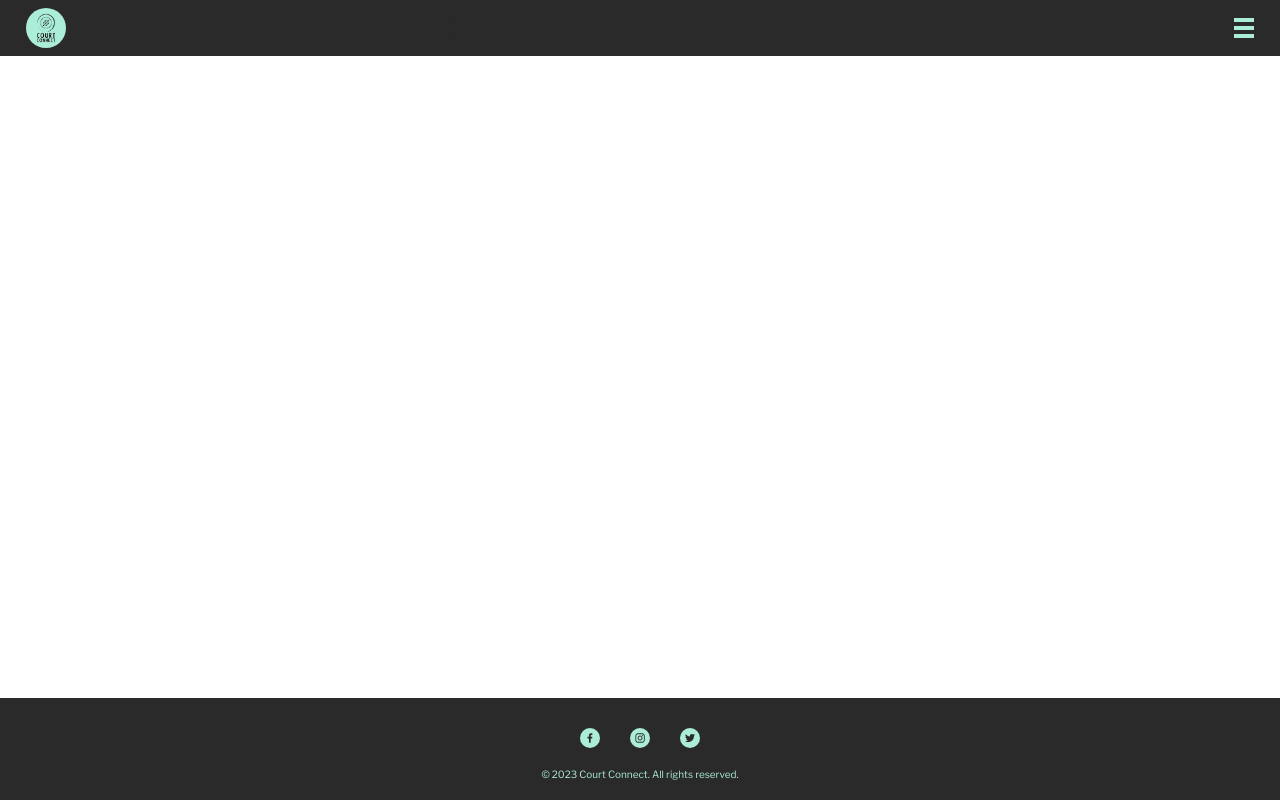
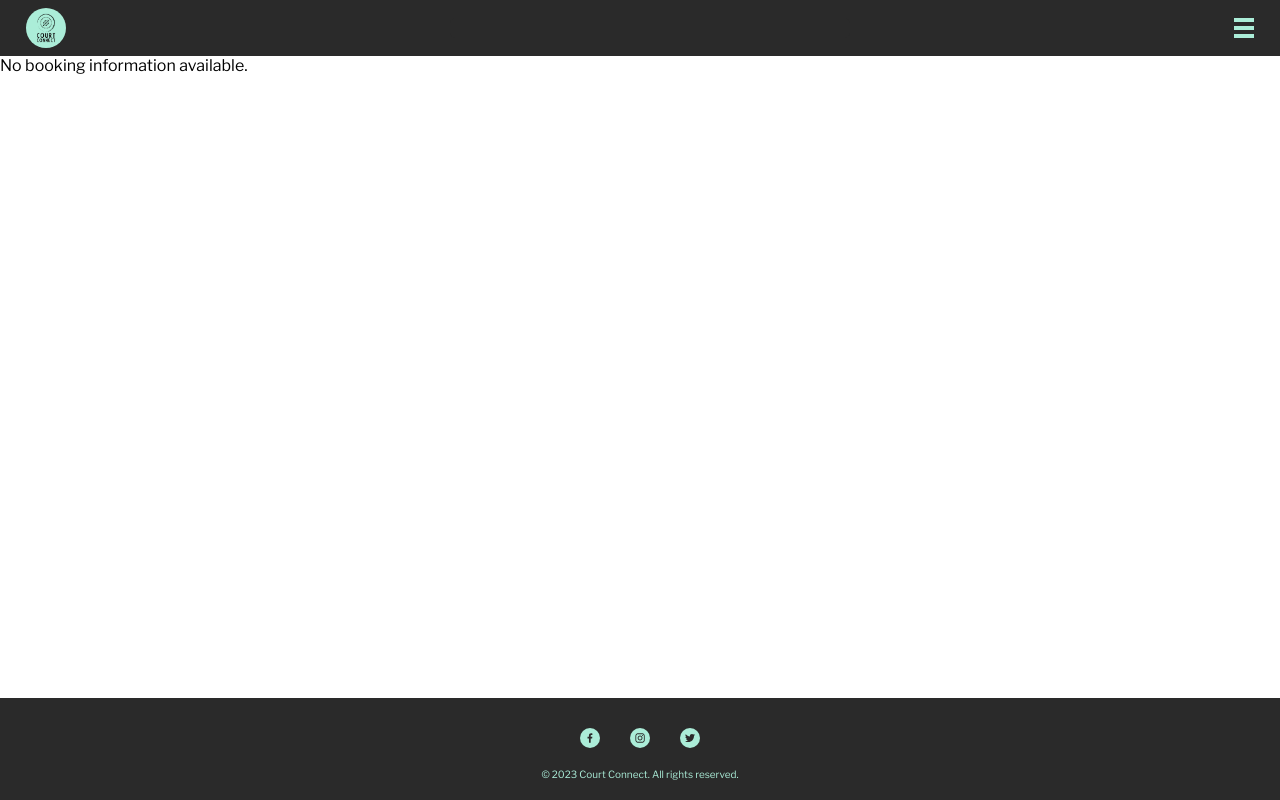
Before and after one commit to BuzSaliji/t3a2-frontend, a React (Create React App) app: page /confirmation in a window 1280 px wide. Built offline with nearby package versions, Linux system fonts and the light colour scheme.

Commit message:
Create booking confirmation

```diff
--- a/src/App.js
+++ b/src/App.js
@@ -7,6 +7,7 @@ import Register from './components/register/Register.jsx';
 import Navbar from './components/navbar/Navbar.jsx';
 import Footer from './components/footer/Footer.jsx';
 import CalendarComponent from './components/calendar/Calendar.jsx';
+import Confirmation from './components/confirmation/confirmation.jsx';
 import './App.css';
 
 function App() {
@@ -19,6 +20,7 @@ function App() {
             <Route path="/" element={<Login />} />
             <Route path="/register" element={<Register />} />
             <Route path="/calendar" element={<CalendarComponent />} />
+            <Route path="/confirmation" element={<Confirmation />} />
           </Routes>
         <Footer />
       </Router>
--- a/src/components/confirmation/confirmation.jsx
+++ b/src/components/confirmation/confirmation.jsx
@@ -0,0 +1,25 @@
+import React, { useContext } from 'react';
+import { BookingContext } from '../../context/BookingContext';
+
+const BookingConfirmation = () => {
+    const { selectedBooking } = useContext(BookingContext);
+
+    if (!selectedBooking) {
+        return <div>No booking information available.</div>;
+    }
+
+    // Example fields - adjust according to your actual data structure
+    const { date, time, courtNumber, user } = selectedBooking;
+
+    return (
+        <div className="booking-confirmation">
+            <h2>Booking Confirmation</h2>
+            <p><strong>Date:</strong> {date}</p>
+            <p><strong>Time:</strong> {time}</p>
+            <p><strong>Court Number:</strong> {courtNumber}</p>
+            <p><strong>Username:</strong> {user.username}</p>
+        </div>
+    );
+};
+
+export default BookingConfirmation;
```
